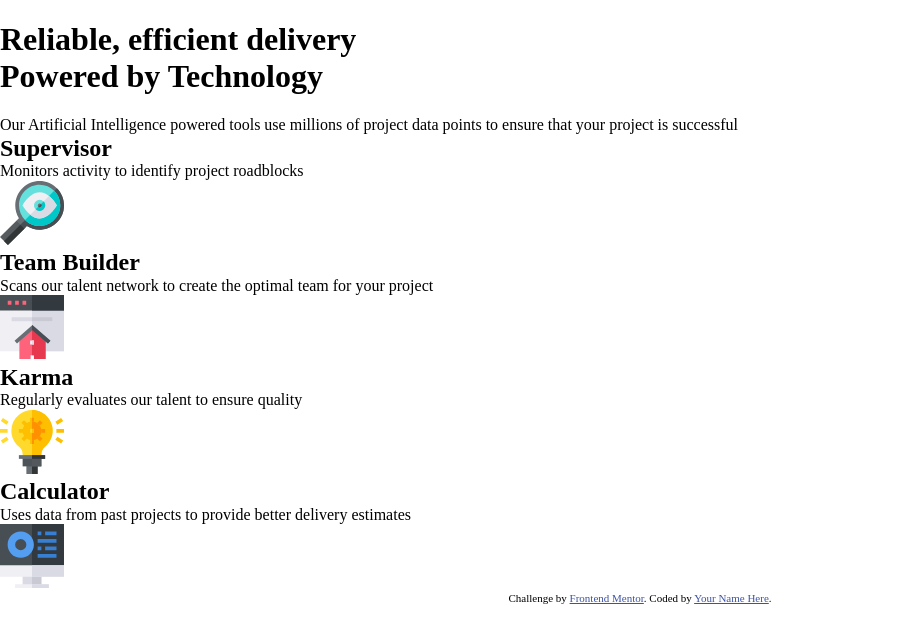
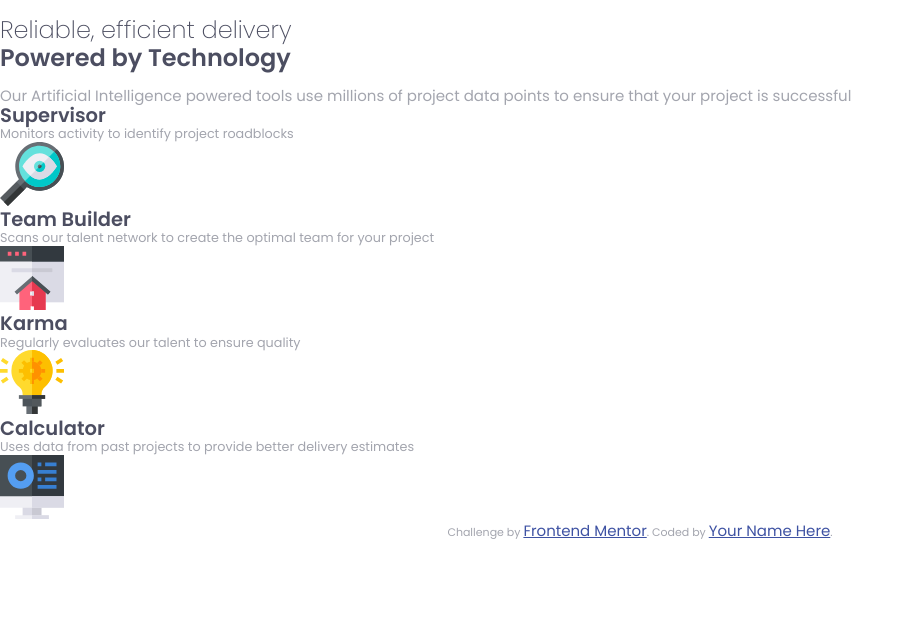
Before and after one commit to psiqueiros/4cardFeatures, a plain HTML site: page index.html in a window 1280 px wide. Shown: the whole page, without its empty margins (0-914 px from the left). Drawn offline with nearby package versions, Linux system fonts and the light colour scheme.

Commit message:
Base styles done

```diff
--- a/css/main.scss
+++ b/css/main.scss
@@ -1,4 +1,4 @@
-/*CSS reset && normalize*/
+/*****CSS reset && normalize*****/
 @import '../../normalize.css';
 
 * {
@@ -6,3 +6,38 @@
     margin: 0;
     box-sizing: border-box;
 }
+
+/*****Base Styles*****/
+@import url('https://fonts.googleapis.com/css2?family=Poppins:wght@200;400;600&display=swap');
+
+* {
+    font-family: 'Poppins', sans-serif;
+    font-size: 15px;
+}
+
+h1 {
+    font-size: 1.6rem;
+    color: hsl(234, 12%, 34%);
+
+    span {
+        font-size: 1.6rem;
+        font-weight: 200;
+    }
+}
+
+h2 {
+    font-size: 1.3rem;
+    color: hsl(234, 12%, 34%);
+}
+
+p {
+    color: hsl(229, 6%, 66%);
+}
+
+/*****Style modules*****/
+
+[class *= 'card'] > p {
+    font-size: .85rem;
+}
+
+/*****Layout modules*****/
--- a/index.html
+++ b/index.html
@@ -30,25 +30,25 @@
   </header>
 
   <main>
-    <div class="card">
+    <div class="card1">
       <h2>Supervisor</h2>
       <p>Monitors activity to identify project roadblocks</p>
       <img src="images/icon-supervisor.svg" alt="supervisor icon">
     </div>
 
-    <div class="card">
+    <div class="card2">
       <h2>Team Builder</h2>
       <p>Scans our talent network to create the optimal team for your project</p>
       <img src="images/icon-team-builder.svg" alt="team builder icon">
     </div>
 
-    <div class="card">
+    <div class="card3">
       <h2>Karma</h2>
       <p>Regularly evaluates our talent to ensure quality</p>
       <img src="images/icon-karma.svg" alt="karma icon">
     </div>
 
-    <div class="card">
+    <div class="card4">
       <h2>Calculator</h2>
       <p>Uses data from past projects to provide better delivery estimates</p>
       <img src="images/icon-calculator.svg" alt="calculator icon">
```
Also changed, not shown: css/main.css, 1 other file.
